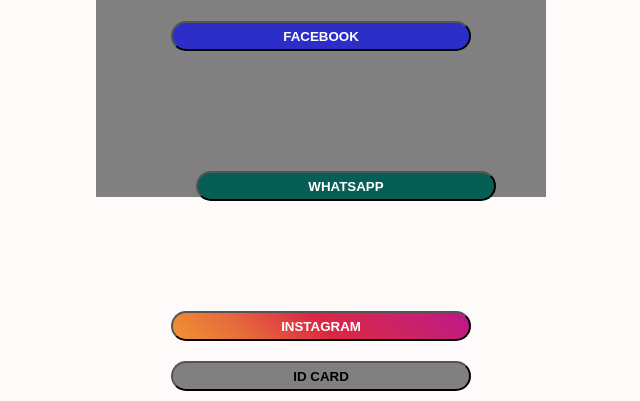
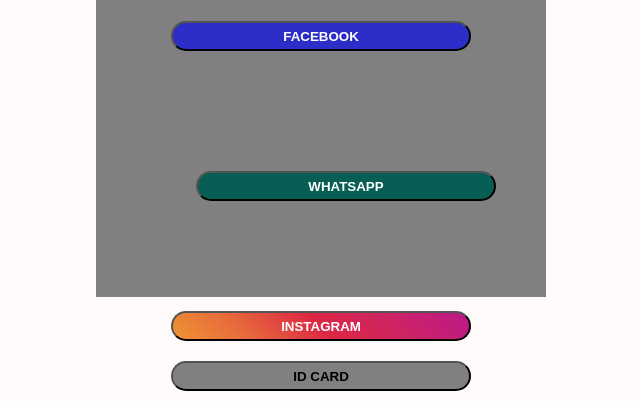
Before and after one commit to monir923/my-information, a plain HTML site: page index.html in a window 1280 px wide. Shown: the part 411-812 px from the top of the page, without its empty margins (319-959 px from the left). Drawn offline with Linux system fonts and the light colour scheme.

Commit message:
Update index.html

```diff
--- a/index.html
+++ b/index.html
@@ -10,7 +10,7 @@
 <body style="background-color: rgb(255, 250, 250);">
 
   <center>
-      <div style="width: 450px; height: 600px; background-color: #808080;text-align: left;">
+      <div style="width: 450px; height: 700px; background-color: #808080;text-align: left;">
 
 
 
```
